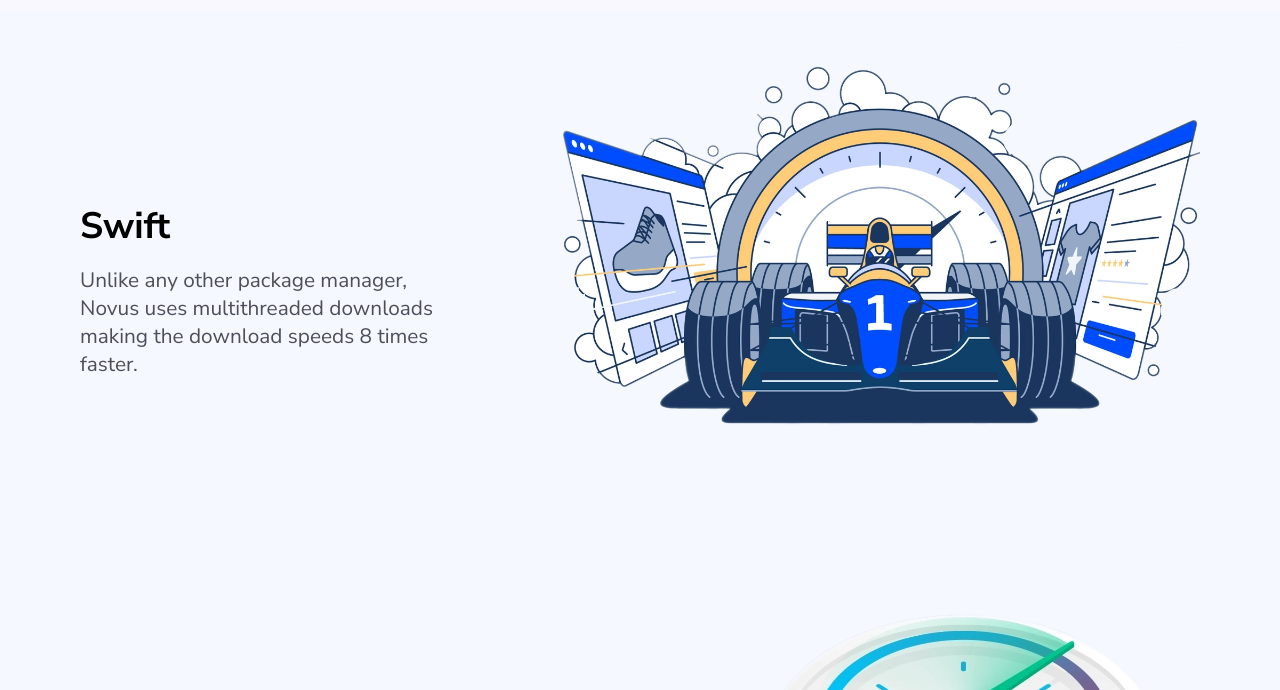
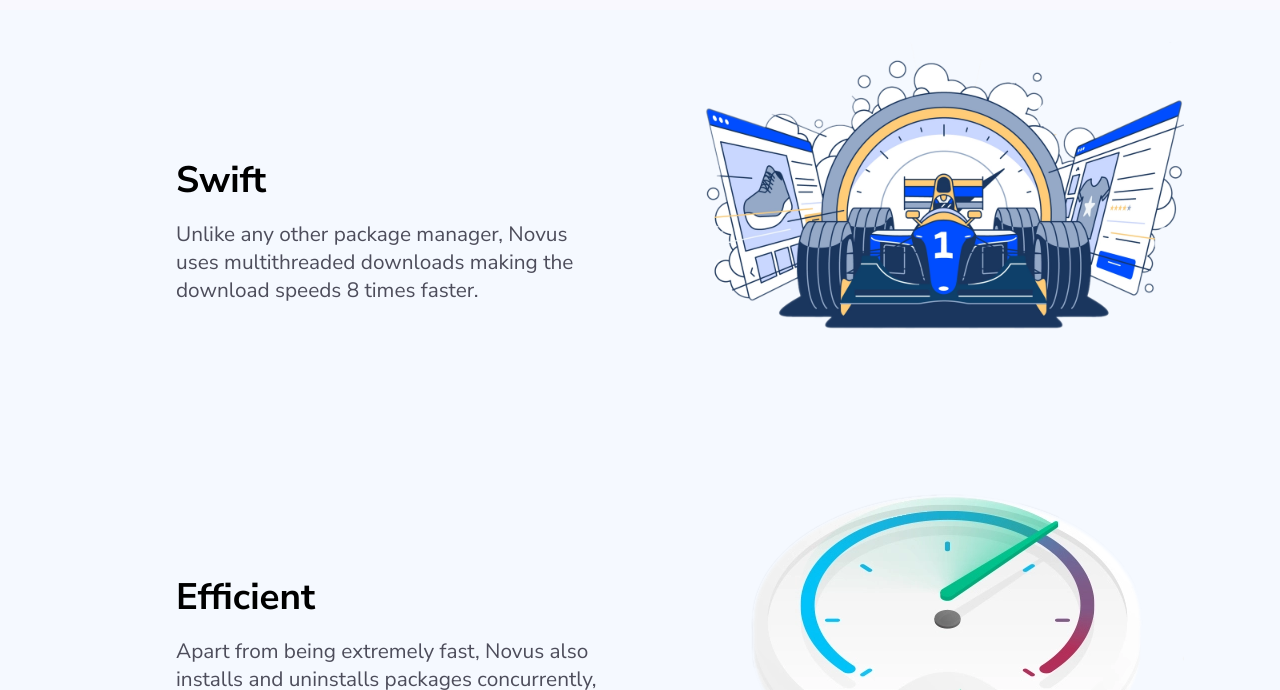
Before and after one commit to novus-package-manager/novus-web, a Next.js app: page / in a window 1280 px wide. Shown: the part 790-1480 px from the top of the page. Built offline with nearby package versions, Linux system fonts and the light colour scheme.

Commit message:
fix: landing

```diff
--- a/components/Landing/Card/Card.module.css
+++ b/components/Landing/Card/Card.module.css
@@ -3,7 +3,7 @@
   display: flex;
   justify-content: space-between;
   align-items: center;
-  padding: 2rem 5rem;
+  padding: 2rem 6rem;
 }
 
 .left {
@@ -11,6 +11,7 @@
   justify-content: center;
   align-items: flex-start;
   flex-direction: column;
+  margin-left: 5rem;
 }
 
 .title {
@@ -27,6 +28,6 @@
   font-weight: 500;
 }
 
-.image {
+/* .image {
   width: 40rem;
-}
+} */
--- a/components/Landing/Card/Card.tsx
+++ b/components/Landing/Card/Card.tsx
@@ -3,19 +3,21 @@
 interface CardProps {
   title: string
   description: string
+  imgWidth?: string
 }
 
-const Card = (props: CardProps) => {
+const Card = ({ title, description, imgWidth = '37rem' }: CardProps) => {
   return (
     <div className={styles.card}>
       <div className={styles.left}>
-        <h2 className={styles.title}>{props.title}</h2>
-        <h5 className={styles.description}>{props.description}</h5>
+        <h2 className={styles.title}>{title}</h2>
+        <h5 className={styles.description}>{description}</h5>
       </div>
       <img
         className={styles.image}
-        src={`/images/${props.title}.png`}
-        alt={props.title}
+        src={`/images/${title}.png`}
+        style={{ width: imgWidth }}
+        alt={title}
       />
     </div>
   )
--- a/components/Landing/Landing.tsx
+++ b/components/Landing/Landing.tsx
@@ -34,6 +34,7 @@
       <Card
         title='Swift'
         description='Unlike any other package manager, Novus uses multithreaded downloads making the download speeds 8 times faster.'
+        imgWidth='30rem'
       />
       <Card
         title='Efficient'
```
